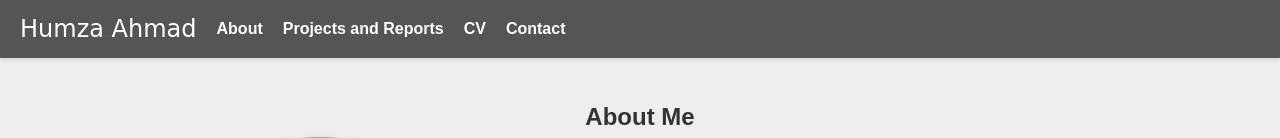
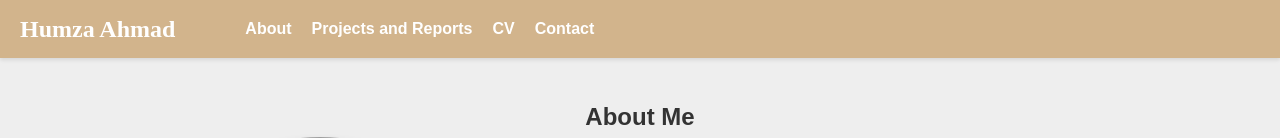
Before and after one commit to humza-d-ahmad/humza-d-ahmad.github.io, a plain HTML site: page index.html in a window 1280 px wide. Shown: the top 138 px of the page. Drawn offline with Linux system fonts and the light colour scheme; grey boxes are pictures that could not be loaded.

Commit message:
Changed title font, added padding to title text, changed navbar color

```diff
--- a/style.css
+++ b/style.css
@@ -6,8 +6,8 @@ body, h1, p, ul, li {
     font-family: 'Arial', sans-serif;
 }
 
-/* Importing Pacifico font */
-@import url('https://fonts.googleapis.com/css2?family=Pacifico&display=swap');
+/* Importing Pacifico and Silkscreen fonts */
+@import url('https://fonts.googleapis.com/css2?family=Pacifico&family=Silkscreen&display=swap');
 
 /* Body styling */
 body {
@@ -17,11 +17,15 @@ body {
 }
 
 /* Navbar styling */
+
+/* tan color: (#D2B48C) */
+/* brown color: (#573a00) */
+
 .navbar {
     display: flex;
     align-items: center;
     justify-content: flex-start;
-    background-color: #555;
+    background-color: #D2B48C;
     color: white;
     padding: 10px 20px;
     position: sticky;
@@ -32,9 +36,12 @@ body {
 }
 
 .navbar-left .navbar-name {
-    font-family: 'Pacifico', cursive;
+    font-family: 'Silkscreen', serif;
     font-size: 24px;
     color: white;
+    font-weight: 700;
+    font-style: normal;
+    padding-right: 50px;
 }
 
 .navbar-right {
```
